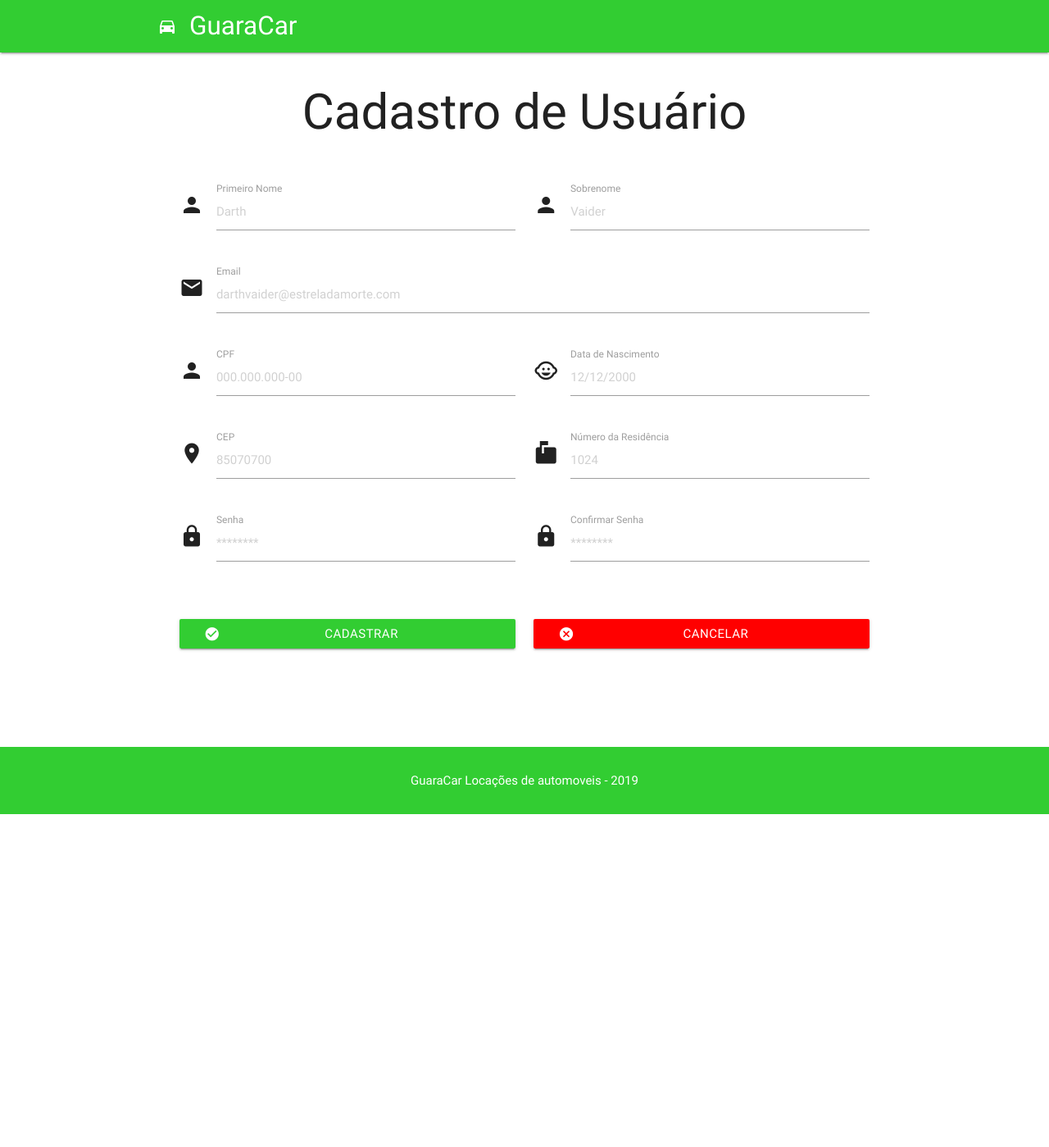
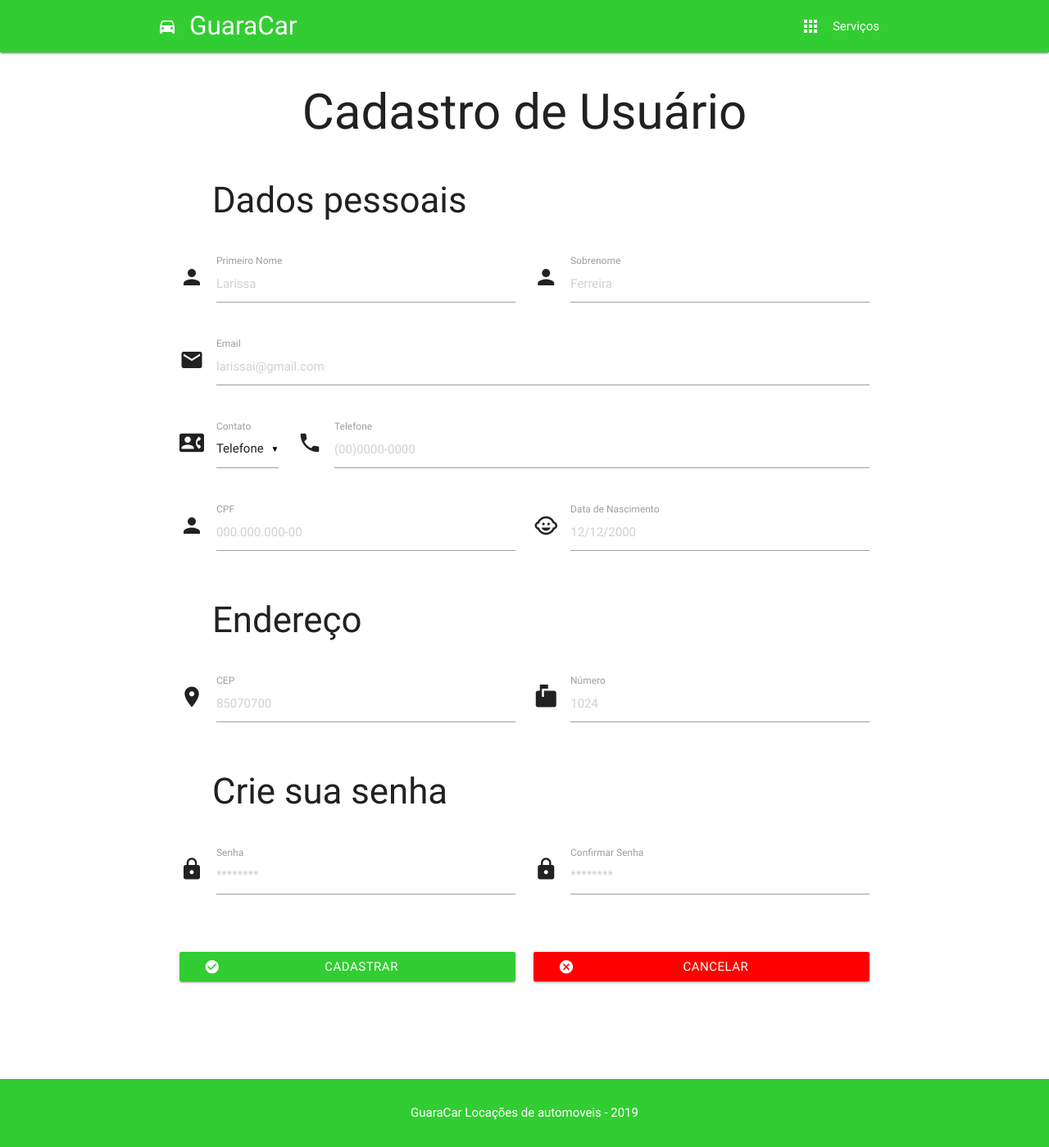
Before and after one commit to bruw/RentACar, a PHP site: page /cadastro-usuario.html in a window 1280 px wide. Shown: the whole page at 82% size. Before the commit the page ends 993 px from the top, so only its background shows below. Run offline with PHP 8.4, Linux system fonts and the light colour scheme.

Commit message:
menu de serviços

```diff
--- /dev/null
+++ b/assets/resources/scripts/cadastro-usuario.js
@@ -0,0 +1,51 @@
++ function() {
+  $(document).ready(function() {
+    $('select').material_select();
+    $('.modal').modal();
+
+    $('#input-cep').mask('00000-000');
+    $('.input-telefone').mask('(00)0000-0000');
+    $('.input-celular').mask('(00)00000-0000');
+    $('#input-cpf').mask('000.000.000-00');
+    $('#input-data-nascimento').mask('00/00/0000');
+
+    $('#tipo-contato').change(function() {
+      let opcao = $("#tipo-contato option:selected").val();
+
+      if (opcao == 0) {
+        $('#div-telefone').removeClass('ocultar-conteudo').addClass('exibir-conteudo');
+        $('#div-celular').removeClass('exibir-conteudo').addClass('ocultar-conteudo');
+      } else {
+        $('#div-telefone').removeClass('exibir-conteudo').addClass('ocultar-conteudo');
+        $('#div-celular').removeClass('ocultar-conteudo').addClass('exibir-conteudo');
+      }
+    });
+
+
+    $('#input-cep').blur(function() {
+      let cep = $(this).val().replace('-', '');
+
+      if (cep.length < 8) {
+        alert('CEP inválido... \nPor favor, informe um válido');
+      } else {
+        $('#dados-localidade').removeClass('ocultar-conteudo').addClass('exibir-conteudo');
+
+        $.getJSON('https://viacep.com.br/ws/' + cep + '/json/?callback=?', function(dados) {
+          if (!("erro" in dados)) {
+            $('#input-rua').val(dados.logradouro);
+            $('#input-bairro').val(dados.bairro);
+            $('#input-cidade').val(dados.localidade);
+            $('#input-estado').val(dados.uf);
+
+          } else {
+            alert('CEP não encontrado... Informe um CEP válido...');
+            $('#input-cep').val('');
+            $('#input-numero').val('');
+            $('#dados-localidade input').val('');
+          }
+        });
+      }
+    })
+
+  });
+}();
--- a/assets/resources/styles/style.css
+++ b/assets/resources/styles/style.css
@@ -12,6 +12,10 @@
 
 .tamanho-logo {
   text-align: right;
+}
+
+#img-locacao {
+  width: 60px;
 }
 
 #p-criar-conta {
@@ -47,16 +51,24 @@ form {
   margin-bottom: 10%;
 }
 
-h2 {
-  margin-left: 3%;
-}
-
 h1 {
   font-size: 400%;
   text-align: center;
   font-style: thin;
   margin-top: 40px;
   margin-bottom: 50px;
+}
+
+h2 {
+  margin-left: 3%;
+}
+
+h3 {
+  margin: 40px;
+}
+
+h4 {
+  text-align: center;
 }
 
 footer>p {
--- a/cadastro-cliente.html
+++ b/cadastro-cliente.html
@@ -188,7 +188,7 @@
   <script src="assets/libraries/jquery-v3.4.1/jquery-3.4.1.js"></script>
   <script src="assets/libraries/materialize-v0.100.2/js/materialize.min.js"></script>
   <script src="assets/libraries/jQuery-Mask-Plugin-master/dist/jquery.mask.min.js"></script>
-  <script src="assets/resources/scripts/inicializacao.js"></script>
+  <script src="assets/resources/scripts/cadastro-cliente.js"></script>
 </body>
 
 </html>
--- a/cadastro-usuario.html
+++ b/cadastro-usuario.html
@@ -18,10 +18,55 @@
       <div class="container">
         <div class="nav-wrapper">
           <a href="index.html" class="brand-logo">
-            <i class="material-icons left">directions_car</i>GuaraCar</a>
+            <i class="material-icons left">directions_car</i>GuaraCar
+          </a>
+          <ul id="nav-mobile" class="right hide-on-med-and-down">
+            <li><a href="#modal1" class="modal-trigger">
+                <i class="material-icons left">apps</i>Serviços</a></li>
+          </ul>
+        </div>
+    </nav>
+  </div>
+
+  <div id="modal1" class="modal">
+    <div class="modal-content">
+      <h4>Serviços</h4>
+      <div class="row">
+        <div class="col s12 m4 l2">
+          <a href="">
+            <img id="img-locacao" src="assets/resources/img/locacao.png">Locação
+          </a>
+        </div>
+        <div class="col s12 m4 l2">
+          <a href="">
+            <img id="img-locacao" src="assets/resources/img/devolucao.png">Devolução
+          </a>
+        </div>
+        <div class="col s12 m4 l2">
+          <a href="">
+            <img id="img-locacao" src="assets/resources/img/gerenciar-veiculo.png">Gerenciar Veiculos
+          </a>
+        </div>
+        <div class="col s12 m4 l2">
+          <a href="">
+            <img id="img-locacao" src="assets/resources/img/usuarios.png">Gerenciar Usuários
+          </a>
+        </div>
+        <div class="col s12 m4 l2">
+          <a href="">
+            <img id="img-locacao" src="assets/resources/img/gerenciar-cliente.png">Gerenciar Clientes
+          </a>
+        </div>
+        <div class="col s12 m4 l2">
+          <a href="">
+            <img id="img-locacao" src="assets/resources/img/relatorio.png">Relatórios
+          </a>
         </div>
       </div>
-    </nav>
+    </div>
+    <div class="modal-footer">
+      <a href="#!" class="modal-action modal-close waves-effect waves-green btn-flat">Sair</a>
+    </div>
   </div>
 
   <main>
@@ -30,15 +75,16 @@
         <h1>Cadastro de Usuário</h1>
 
         <form action="">
+          <h3>Dados pessoais</h3>
           <div class="row">
             <div class="input-field col s12 m12 l6">
               <i class="material-icons prefix">person</i>
-              <input type="text" placeholder="Darth">
+              <input type="text" placeholder="Larissa">
               <label for="icon_prefix">Primeiro Nome</label>
             </div>
             <div class="input-field col s12 m12 l6">
               <i class="material-icons prefix">person</i>
-              <input type="text" placeholder="Vaider">
+              <input type="text" placeholder="Ferreira">
               <label for="icon_prefix">Sobrenome</label>
             </div>
           </div>
@@ -46,38 +92,92 @@
           <div class="row">
             <div class="input-field col s12">
               <i class="material-icons prefix">mail</i>
-              <input type="email" placeholder="darthvaider@estreladamorte.com">
+              <input type="email" placeholder="larissai@gmail.com">
               <label for="icon_prefix">Email</label>
+            </div>
+          </div>
+
+          <div class="row">
+            <div class="input-field col s12 l2">
+              <i class="material-icons prefix">contact_phone</i>
+              <select id="tipo-contato">
+                <option value="0">Telefone</option>
+                <option value="1">Celular</option>
+              </select>
+              <label>Contato</label>
+            </div>
+            <div id="div-telefone" class="input-field col s12 l10">
+              <i class="material-icons prefix">phone</i>
+              <input class="input-telefone" type="text" placeholder="(00)0000-0000">
+              <label for="icon_prefix">Telefone</label>
+            </div>
+            <div id="div-celular" class="input-field col s12 l10 ocultar-conteudo">
+              <i class="material-icons prefix">phone_iphone</i>
+              <input class="input-celular" type="text" placeholder="(00)00000-0000">
+              <label for="icon_prefix">Celular</label>
             </div>
           </div>
 
           <div class="row">
             <div class="input-field col s12 m12 l6">
               <i class="material-icons prefix">person</i>
-              <input type="number" placeholder="000.000.000-00">
+              <input id="input-cpf" type="text" placeholder="000.000.000-00">
               <label for="icon_prefix">CPF</label>
             </div>
             <div class="input-field col s12 m12 l6">
               <i class="material-icons prefix">child_care</i>
-              <input type="text" placeholder="12/12/2000">
+              <input id="input-data-nascimento" type="text" placeholder="12/12/2000">
               <label for="icon_prefix">Data de Nascimento</label>
             </div>
           </div>
 
+          <h3>Endereço</h3>
           <div class="row">
             <div class="input-field col s12 m12 l6">
               <i class="material-icons prefix">location_on</i>
-              <input type="number" placeholder="85070700">
+              <input id="input-cep" type="text" placeholder="85070700">
               <label for="icon_prefix">CEP</label>
             </div>
             <div class="input-field col s12 m12 l6">
               <i class="material-icons prefix">markunread_mailbox</i>
-              <input type="number" placeholder="1024">
-              <label for="icon_prefix">Número da Residência</label>
+              <input id="input-numero" type="number" placeholder="1024">
+              <label for="icon_prefix">Número</label>
             </div>
           </div>
 
+          <div id="dados-localidade" class="ocultar-conteudo">
+            <div class="row">
+              <div class="input-field col s12 m12 l6">
+                <i class="material-icons prefix">location_city</i>
+                <input id="input-rua" type="text" placeholder="Rua dos pedreiros">
+                <label for="icon_prefix">Rua</label>
+              </div>
 
+              <div class="input-field col s12 m12 l6">
+                <i class="material-icons prefix">location_city</i>
+                <input id="input-bairro" type="text" placeholder="Centro">
+                <label for="icon_prefix">Bairro</label>
+              </div>
+            </div>
+
+            <div class="row">
+              <div class="input-field col s12 m12 l6">
+                <i class="material-icons prefix">location_city</i>
+                <input id="input-cidade" type="text" placeholder="Guarapuava">
+                <label for="icon_prefix">Cidade</label>
+              </div>
+
+              <div class="input-field col s12 m12 l6">
+                <i class="material-icons prefix">
+                  <flag></flag>
+                </i>
+                <input id="input-estado" type="text" placeholder="PR">
+                <label for="icon_prefix">Estado</label>
+              </div>
+            </div>
+          </div>
+
+          <h3>Crie sua senha</h3>
           <div class="row">
             <div class="input-field col s12 m12 l6">
               <i class="material-icons prefix">lock</i>
@@ -114,6 +214,8 @@
 
   <script src="assets/libraries/jquery-v3.4.1/jquery-3.4.1.js"></script>
   <script src="assets/libraries/materialize-v0.100.2/js/materialize.min.js"></script>
+  <script src="assets/libraries/jQuery-Mask-Plugin-master/dist/jquery.mask.min.js"></script>
+  <script src="assets/resources/scripts/cadastro-usuario.js"></script>
 </body>
 
 </html>
```
Also changed, not shown: assets/resources/scripts/cadastro-cliente.js (added, +66 -0 lines), assets/resources/scripts/inicializacao.js (deleted, +0 -64 lines), assets/resources/img/devolucao.png (added), assets/resources/img/gerenciar-cliente.png (added), assets/resources/img/gerenciar-veiculo.png (added), assets/resources/img/locacao.png (added), assets/resources/img/relatorio.png (added), assets/resources/img/usuarios.png (added).
